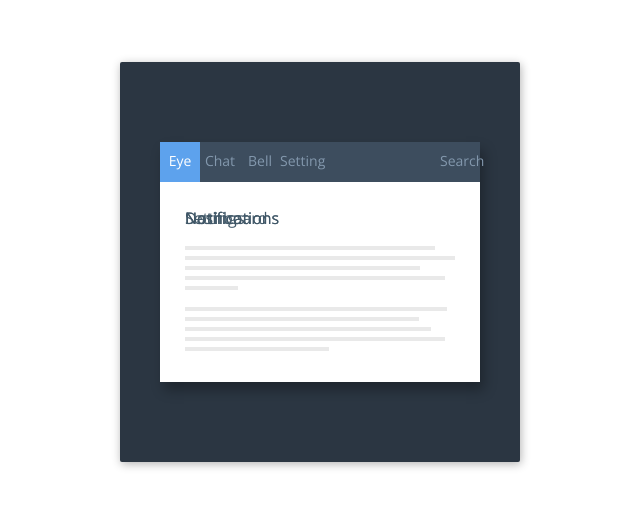
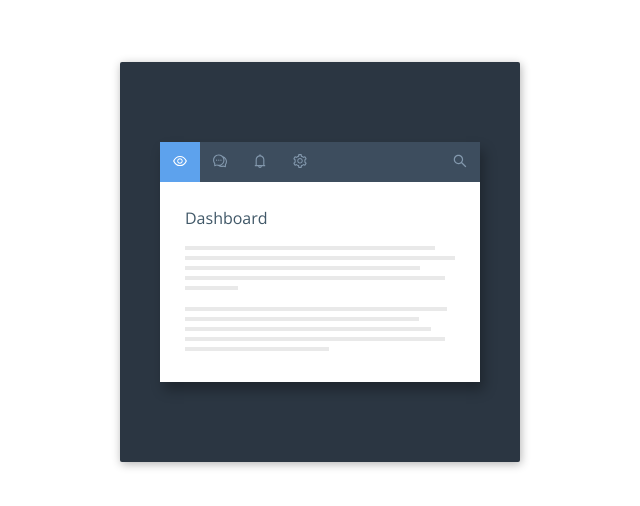
Before and after one commit to changhak0310/css-pretice, a Next.js app: page /challenge/day36 in a window 1280 px wide. Shown: the part 138-644 px from the top of the page, without its empty margins (320-960 px from the left). Built offline with nearby package versions, Linux system fonts and the light colour scheme.

Commit message:
Day36 (Animation 추가 필요)

```diff
--- a/src/pages/challenge/day36.tsx
+++ b/src/pages/challenge/day36.tsx
@@ -3,6 +3,7 @@
 import styled from "@emotion/styled"
 import { css, keyframes } from "@emotion/react"
 import { useState } from 'react';
+import { EyeOutlined, CommentOutlined, BellOutlined, SettingOutlined, SearchOutlined } from '@ant-design/icons'
 
 const Frame = styled.div`
     position: absolute;
@@ -123,99 +124,57 @@ const Tabs = styled.div`
 `
 
 const Day36 = () => {
+    const box = [
+        {
+            title: "Dashboard",
+            content: <><P><Line css={{width: '250px'}}/><Line css={{width: '270px'}}/><Line css={{width: '235px'}}/><Line css={{width: '260px'}}/><Line css={{width: '53px'}}/></P><P><Line css={{width: '262px'}}/><Line css={{width: '234px'}}/><Line css={{width: '246px'}}/><Line css={{width: '260px'}}/><Line css={{width: '144px'}}/></P></>
+        },
+        {
+            title: "Comments",
+            content: <><P><Line css={{width: '250px'}}/><Line css={{width: '270px'}}/><Line css={{width: '235px'}}/><Line css={{width: '260px'}}/><Line css={{width: '53px'}}/></P><P><Line css={{width: '262px'}}/><Line css={{width: '234px'}}/><Line css={{width: '246px'}}/><Line css={{width: '260px'}}/><Line css={{width: '144px'}}/></P></>
+        },
+        {
+            title: "Notifications",
+            content: <><P><Line css={{width: '250px'}}/><Line css={{width: '270px'}}/><Line css={{width: '235px'}}/><Line css={{width: '260px'}}/><Line css={{width: '53px'}}/></P><P><Line css={{width: '262px'}}/><Line css={{width: '234px'}}/><Line css={{width: '246px'}}/><Line css={{width: '260px'}}/><Line css={{width: '144px'}}/></P></>
+        },
+        {
+            title: "Settings",
+            content: <><P><Line css={{width: '250px'}}/><Line css={{width: '270px'}}/><Line css={{width: '235px'}}/><Line css={{width: '260px'}}/><Line css={{width: '53px'}}/></P><P><Line css={{width: '262px'}}/><Line css={{width: '234px'}}/><Line css={{width: '246px'}}/><Line css={{width: '260px'}}/><Line css={{width: '144px'}}/></P></>
+        }
+    ]
+    const [state, setState] = useState(0);
+    const handleChange = (number: number) => {
+        setState(number)
+    }
     return(
         <Frame>
             <Center>
                 <Tabs>
                     <Top/>
-                    <Input type="radio" id="tab-1" name="rd" checked={true}/>
+                    <Input type="radio" id="tab-1" name="rd" defaultChecked={true} onChange={() => handleChange(0)}/>
                     <Tab htmlFor="tab-1">
-                        <>Eye</>
+                        <EyeOutlined />
                     </Tab>
-                    <Input type="radio" id="tab-2" name="rd"/>
+                    <Input type="radio" id="tab-2" name="rd" onChange={() => handleChange(1)}/>
                     <Tab htmlFor="tab-2">
-                        <>Chat</>
+                        <CommentOutlined />
                     </Tab>
-                    <Input type="radio" id="tab-3" name="rd"/>
+                    <Input type="radio" id="tab-3" name="rd" onChange={() => handleChange(2)}/>
                     <Tab htmlFor="tab-3">
-                        <>Bell</>
+                        <BellOutlined />
                     </Tab>
-                    <Input type="radio" id="tab-4" name="rd"/>
+                    <Input type="radio" id="tab-4" name="rd" onChange={() => handleChange(3)}/>
                     <Tab htmlFor="tab-4">
-                        <>Setting</>
+                        <SettingOutlined />
                     </Tab>
                     <Tab css={search}>
-                        <>Search</>
+                        <SearchOutlined />
                     </Tab>
                 </Tabs>
                 <Content id="content">
-                    <Box id="box-1">
-                        <H1>Dashboard</H1>
-                        <P>
-                            <Line css={{width: "250px"}}/>
-                            <Line css={{width: "270px"}}/>
-                            <Line css={{width: "235px"}}/>
-                            <Line css={{width: "260px"}}/>
-                            <Line css={{width: "53px"}}/>
-                        </P>
-                        <P>
-                            <Line css={{width: "262px"}}/>
-                            <Line css={{width: "234px"}}/>
-                            <Line css={{width: "246px"}}/>
-                            <Line css={{width: "260px"}}/>
-                            <Line css={{width: "144px"}}/>
-                        </P>
-                    </Box>
-                    <Box id="box-2">
-                        <H1>Notifications</H1>
-                        <P>
-                            <Line css={{width: "250px"}}/>
-                            <Line css={{width: "270px"}}/>
-                            <Line css={{width: "235px"}}/>
-                            <Line css={{width: "260px"}}/>
-                            <Line css={{width: "53px"}}/>
-                        </P>
-                        <P>
-                            <Line css={{width: "262px"}}/>
-                            <Line css={{width: "234px"}}/>
-                            <Line css={{width: "246px"}}/>
-                            <Line css={{width: "260px"}}/>
-                            <Line css={{width: "144px"}}/>
-                        </P>
-                    </Box>
-                    <Box id="box-3">
-                        <H1>Notifications</H1>
-                        <P>
-                            <Line css={{width: "250px"}}/>
-                            <Line css={{width: "270px"}}/>
-                            <Line css={{width: "235px"}}/>
-                            <Line css={{width: "260px"}}/>
-                            <Line css={{width: "53px"}}/>
-                        </P>
-                        <P>
-                            <Line css={{width: "262px"}}/>
-                            <Line css={{width: "234px"}}/>
-                            <Line css={{width: "246px"}}/>
-                            <Line css={{width: "260px"}}/>
-                            <Line css={{width: "144px"}}/>
-                        </P>
-                    </Box>
-                    <Box id="box-4">
-                        <H1>Settings</H1>
-                        <P>
-                            <Line css={{width: "250px"}}/>
-                            <Line css={{width: "270px"}}/>
-                            <Line css={{width: "235px"}}/>
-                            <Line css={{width: "260px"}}/>
-                            <Line css={{width: "53px"}}/>
-                        </P>
-                        <P>
-                            <Line css={{width: "262px"}}/>
-                            <Line css={{width: "234px"}}/>
-                            <Line css={{width: "246px"}}/>
-                            <Line css={{width: "260px"}}/>
-                            <Line css={{width: "144px"}}/>
-                        </P>
+                    <Box>
+                        <H1>{box[state].title}</H1>
+                        {box[state].content}
                     </Box>
                 </Content>
             </Center>
```
